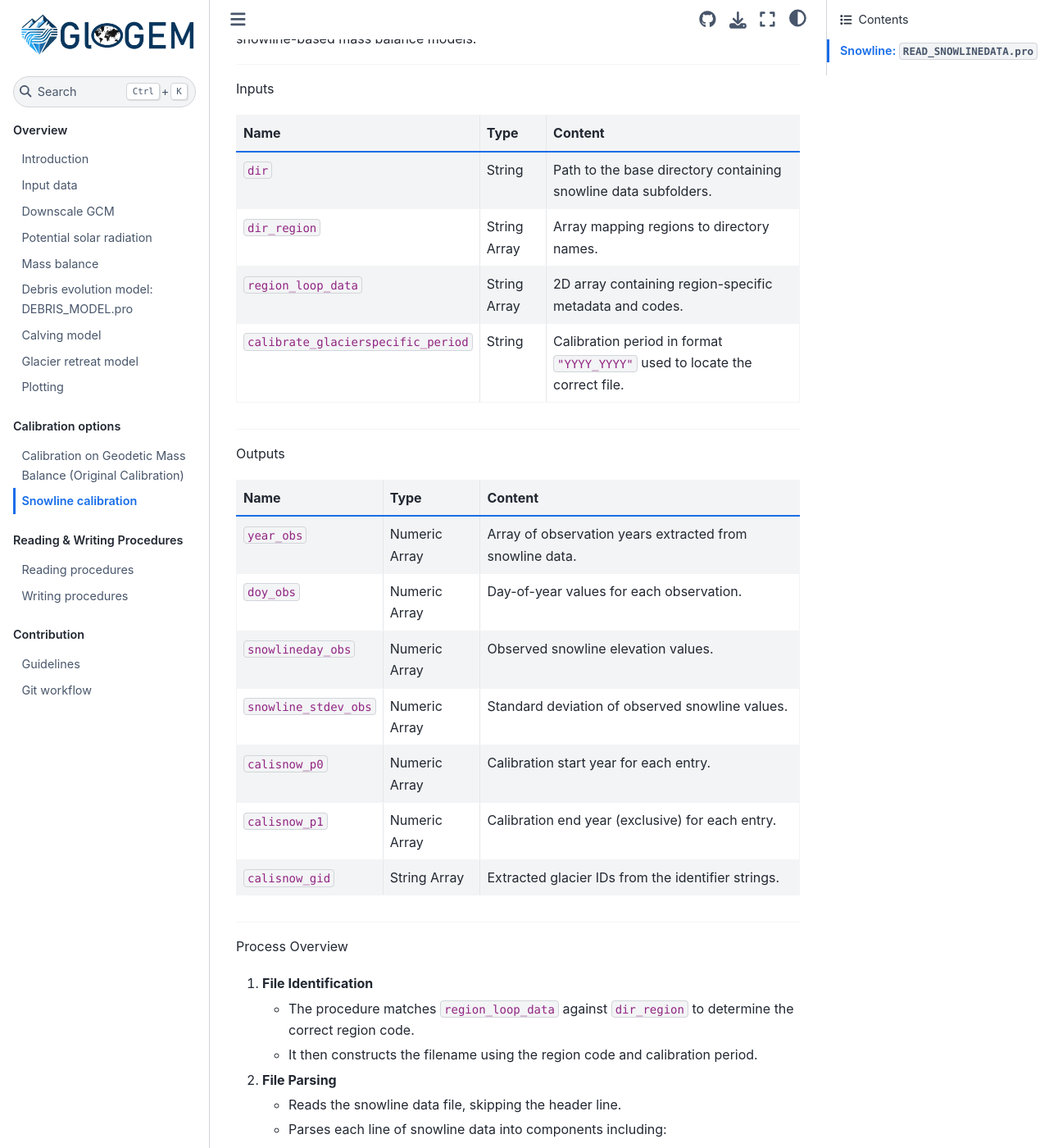
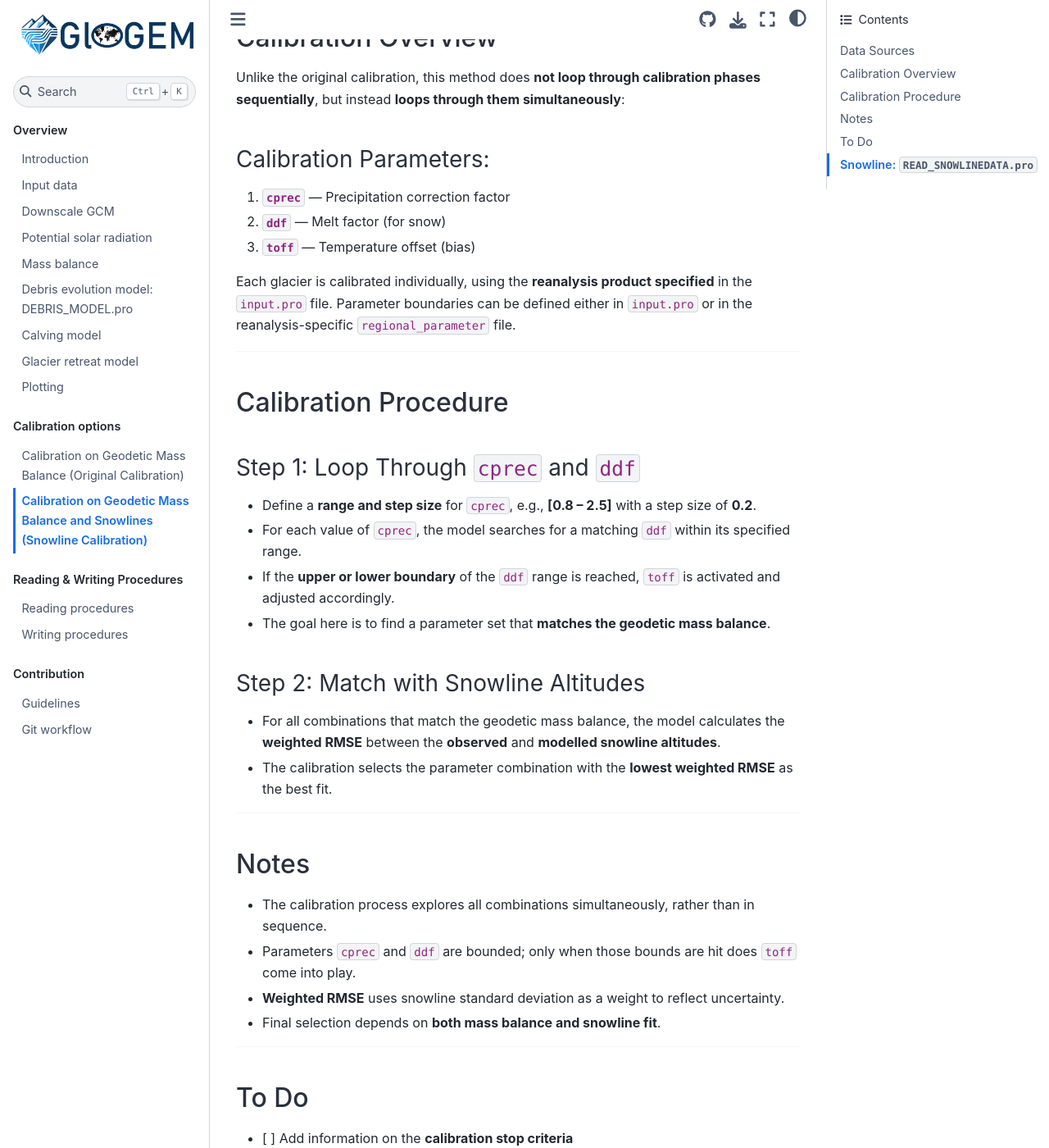
Before and after one commit to eth-vaw-glaciology/GloGEM-doc-temp, a Sphinx documentation site: the page built from docs/source/READ_SNOWLINEDATA_documentation.md, in a window 1280 px wide and 1400 px high, scrolled down 657 px. Shown: the whole window at 82% size. Built offline with Sphinx 7.4.7 and the Sphinx Book theme 1.1.4, drawn with Linux system fonts in a browser that asks for light colours; some of the changed text lies outside the part shown.

Commit message:
Update READ_SNOWLINEDATA_documentation.md

```diff
--- a/docs/source/READ_SNOWLINEDATA_documentation.md
+++ b/docs/source/READ_SNOWLINEDATA_documentation.md
@@ -1,4 +1,65 @@
-# Snowline calibration
+# Calibration on Geodetic Mass Balance and Snowlines (Snowline Calibration)
+
+In this calibration, the targets are:
+- The **geodetic glacier mass balance** over a defined time period, and
+- The **"daily" median snowline altitude**.
+
+Currently, this calibration is **only applicable for High Mountain Asia**, as snowline data is available for this region. However, it can be extended to other regions when suitable datasets become available.
+
+---
+
+## Data Sources
+
+- **Geodetic Mass Balance**: Hugonnet et al. (2021), for the period **2000–2020**
+- **Mean Snowline Altitude & Standard Deviation**: Loibl et al. (2025), for the period **2000–2020**
+
+---
+
+## Calibration Overview
+
+Unlike the original calibration, this method does **not loop through calibration phases sequentially**, but instead **loops through them simultaneously**:
+
+### Calibration Parameters:
+
+1. **`cprec`** — Precipitation correction factor
+2. **`ddf`** — Melt factor (for snow)
+3. **`toff`** — Temperature offset (bias)
+
+Each glacier is calibrated individually, using the **reanalysis product specified** in the `input.pro` file. Parameter boundaries can be defined either in `input.pro` or in the reanalysis-specific `regional_parameter` file.
+
+---
+
+## Calibration Procedure
+
+### Step 1: Loop Through `cprec` and `ddf`
+
+- Define a **range and step size** for `cprec`, e.g., **[0.8 – 2.5]** with a step size of **0.2**.
+- For each value of `cprec`, the model searches for a matching `ddf` within its specified range.
+- If the **upper or lower boundary** of the `ddf` range is reached, `toff` is activated and adjusted accordingly.
+- The goal here is to find a parameter set that **matches the geodetic mass balance**.
+
+### Step 2: Match with Snowline Altitudes
+
+- For all combinations that match the geodetic mass balance, the model calculates the **weighted RMSE** between the **observed** and **modelled snowline altitudes**.
+- The calibration selects the parameter combination with the **lowest weighted RMSE** as the best fit.
+
+---
+
+## Notes
+
+- The calibration process explores all combinations simultaneously, rather than in sequence.
+- Parameters `cprec` and `ddf` are bounded; only when those bounds are hit does `toff` come into play.
+- **Weighted RMSE** uses snowline standard deviation as a weight to reflect uncertainty.
+- Final selection depends on **both mass balance and snowline fit**.
+
+---
+
+## To Do
+
+- [ ] Add information on the **calibration stop criteria**
+- [ ] Include **two figures** illustrating the calibration concept and parameter search loop
+
+
 
 
 ## Snowline: `READ_SNOWLINEDATA.pro`
```
